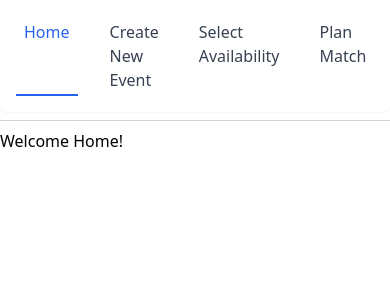
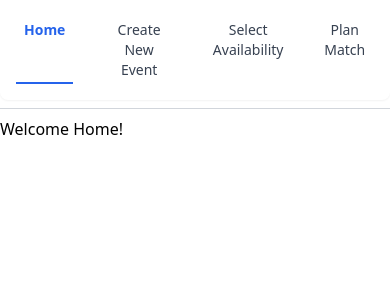
Before and after one commit to jazzorpheus/jof-scheduler, a React (Vite) app: page / in a window 390 px wide. Shown: the top 300 px of the page. Built offline with nearby package versions, Linux system fonts and the light colour scheme.

Commit message:
make font-size responsive to smaller screens in __root navbar

```diff
--- a/src/routes/__root.jsx
+++ b/src/routes/__root.jsx
@@ -18,7 +18,7 @@ const RootLayout = () => {
             key={to}
             to={to}
             className="
-              px-2 py-1 font-medium text-gray-700
+              px-2 py-1 font-medium text-gray-700 text-center [&.active]:font-bold text-base min-[0px]:text-sm
               hover:text-blue-600 hover:border-b-2 hover:border-blue-400 transition
               [&.active]:text-blue-600 [&.active]:border-b-2 [&.active]:border-blue-600
             "
```
